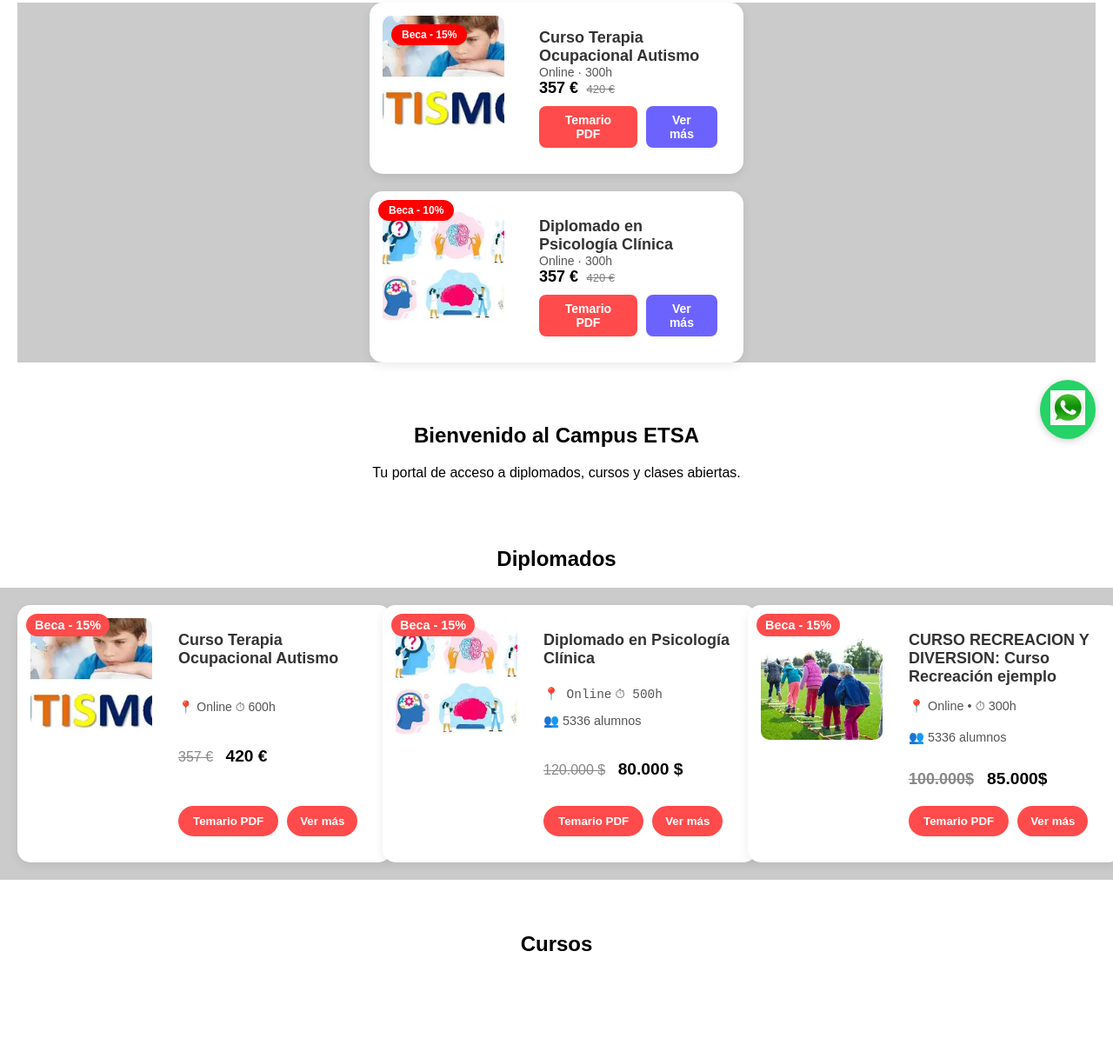
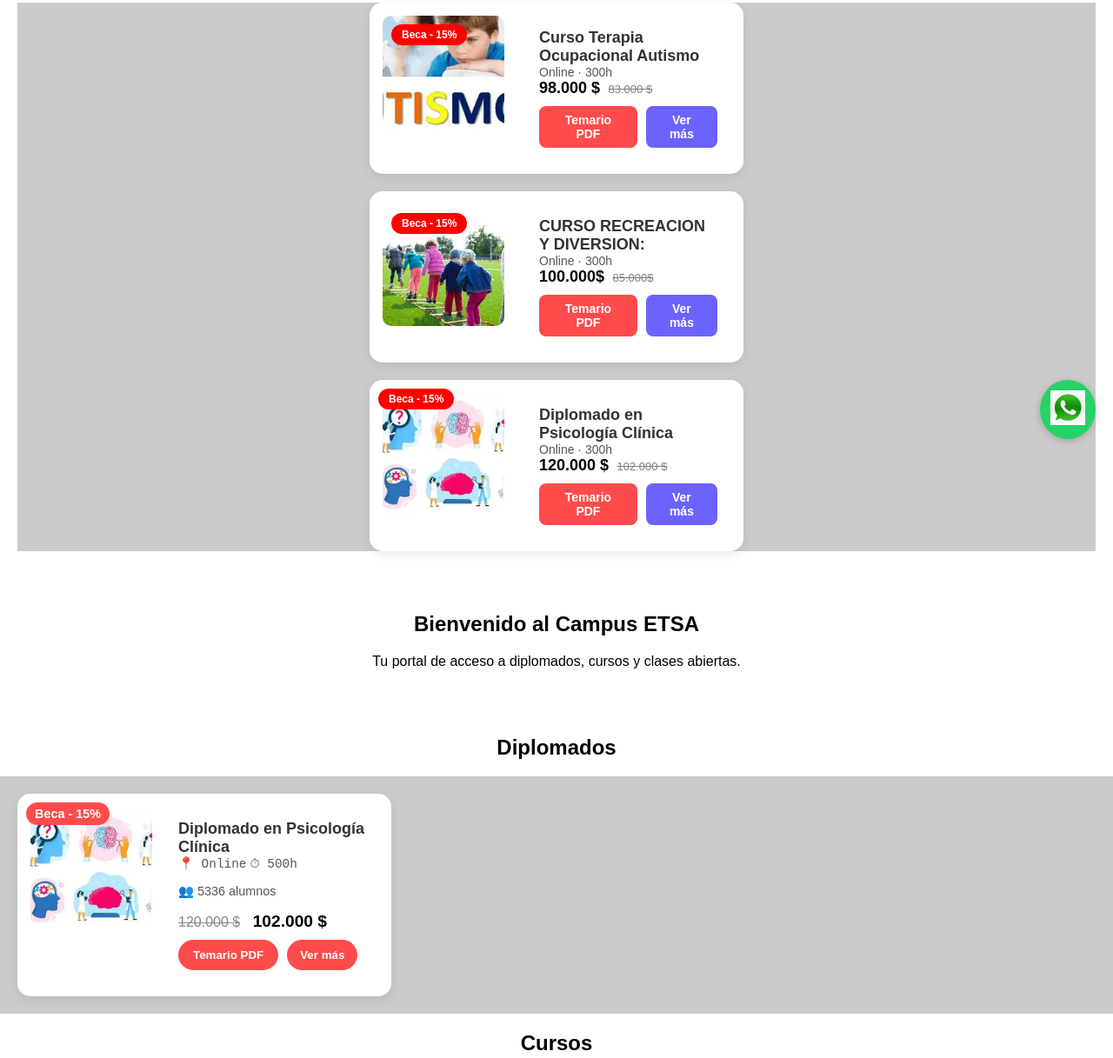
Before and after one commit to FundacionEsta/campusEtsa, a plain HTML site: page index.html in a window 1280 px wide. Shown: the part 275-1492 px from the top of the page at 87% size. Drawn offline with Linux system fonts and the light colour scheme.

Commit message:
(ESTA-v1.0.8): se separan los cursos de los diplomados y se organiza mas la interfaz

```diff
--- a/index.html
+++ b/index.html
@@ -58,8 +58,27 @@
         <h3>Curso Terapia Ocupacional Autismo</h3>
         <div class="curso-detalles">Online · 300h</div>
         <div>
-            <span class="precio">357 €</span>
-            <span class="precio-anterior">420 €</span>
+            <span class="precio">98.000 $</span>
+            <span class="precio-anterior">83.000 $</span>
+        </div>
+        <div class="botones">
+            <button class="btn btn-pdf">Temario PDF</button>
+            <button class="btn btn-vermas">Ver más</button>
+        </div>
+    </div>
+</div>
+
+ <div class="curso-card" data-type="diplomado">
+    <div style="position: relative;">
+        <img src="recreacion.png" alt="Curso recreacion">
+        <span class="badge">Beca - 15%</span>
+    </div>
+    <div class="curso-info">
+        <h3>CURSO RECREACION Y DIVERSION:</h3>
+        <div class="curso-detalles">Online · 300h</div>
+        <div>
+            <span class="precio">100.000$</span>
+            <span class="precio-anterior">85.000$</span>
         </div>
         <div class="botones">
             <button class="btn btn-pdf">Temario PDF</button>
@@ -71,14 +90,14 @@
 
 
     <div class="curso-card" data-type="diplomado">
-        <span class="badge">Beca - 10%</span>
+        <span class="badge">Beca - 15%</span>
         <img src="pscologia.png" alt="Imagen diplomado">
        <div class="curso-info">
         <h3>Diplomado en Psicología Clínica</h3>
         <div class="curso-detalles">Online · 300h</div>
         <div>
-            <span class="precio">357 €</span>
-            <span class="precio-anterior">420 €</span>
+            <span class="precio">120.000 $</span>
+            <span class="precio-anterior">102.000 $</span>
         </div>
            <div class="botones">
             <button class="btn btn-pdf">Temario PDF</button>
@@ -99,26 +118,7 @@
 <center><h2>Diplomados</h2></center>
 
     <div class="cursos-container">
-    <div class="curso-card2">
-        <span class="etiqueta-descuento">Beca - 15%</span>
-            <img src="autismo.png" alt="Curso Autismo">
 
-        <div class="curso-info">
-            <h3>Curso Terapia Ocupacional Autismo</h3>
-            <div class="curso-detalles">
-                <snap>📍 Online</snap>
-                <snap>⏱ 600h</snap>
-            </div>
-            <div>
-                <span class="precio-original">357 €</span>
-                <span class="precio-descuento">420 €</span>
-            </div>
-            <div class="botones">
-                <button class="btn-pdf">Temario PDF</button>
-                <button class="btn-ver">Ver más</button>
-            </div>
-        </div>
-    </div>
 
     <div class="curso-card2">
         <span class="etiqueta-descuento">Beca - 15%</span>
@@ -134,7 +134,7 @@
             </div>
             <div>
                 <span class="precio-original">120.000 $</span>
-                <span class="precio-descuento">80.000 $</span>
+                <span class="precio-descuento">102.000 $</span>
             </div>
             <div class="botones">
                 <button class="btn-pdf">Temario PDF</button>
@@ -142,6 +142,11 @@
             </div>
         </div>
     </div>
+</div>
+
+<center><h2>Cursos</h2></center>
+
+<div class="cursos-container">
 
 
     <div class="curso-card2">
@@ -169,13 +174,28 @@
         </div>
      </div>
   </div>
+   <div class="curso-card2">
+        <span class="etiqueta-descuento">Beca - 15%</span>
+            <img src="autismo.png" alt="Curso Autismo">
+
+        <div class="curso-info">
+            <h3>Curso Terapia Ocupacional Autismo</h3>
+            <div class="curso-detalles">
+                <snap>📍 Online</snap>
+                <snap>⏱ 600h</snap>
+            </div>
+            <div>
+                <span class="precio-original">98.000 $</span>
+                <span class="precio-descuento">83.000 $</span>
+            </div>
+            <div class="botones">
+                <button class="btn-pdf">Temario PDF</button>
+                <button class="btn-ver">Ver más</button>
+            </div>
+        </div>
+    </div>
 </div>
-
-
-    <section id="cursos" class="section">
-        <h2>Cursos</h2>
-        <div id="cursos-list"></div>
-    </section>
+</div>
 
     <section id="horarios" class="section">
         <h2>Horarios</h2>
```
